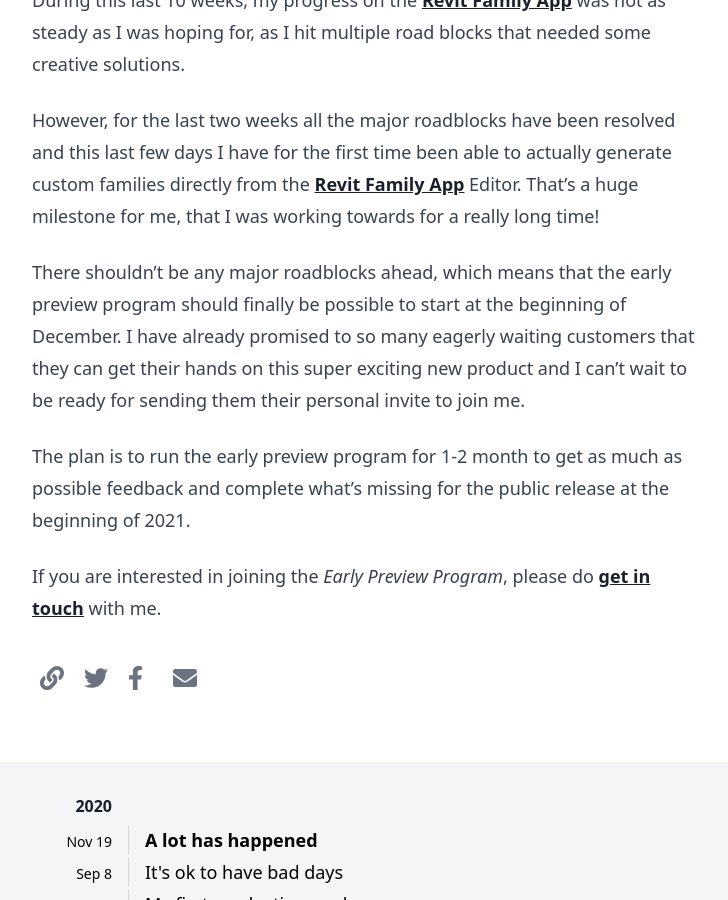
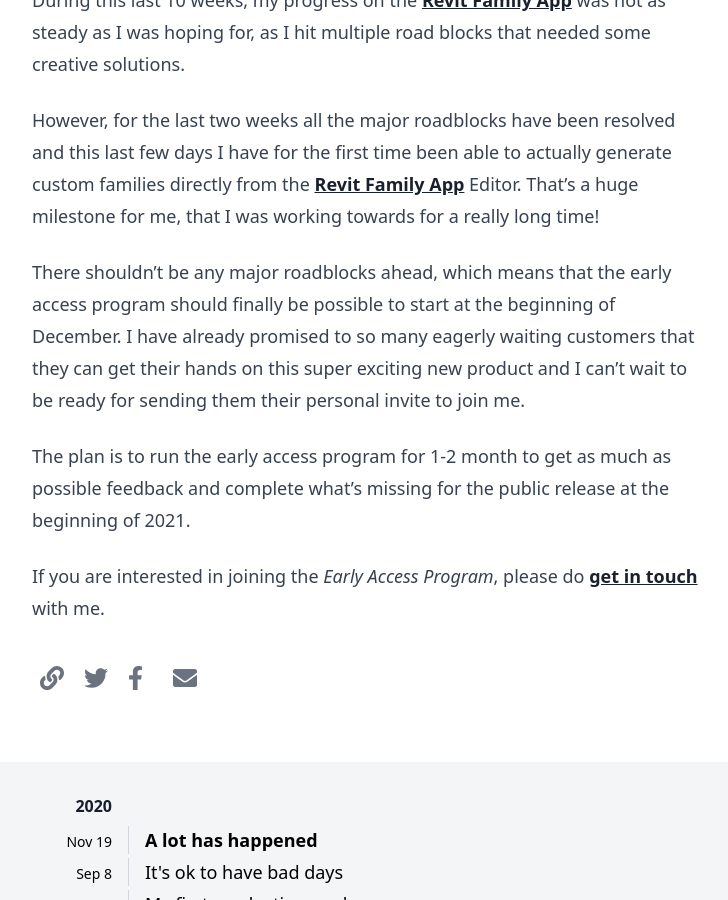
Before and after one commit to mcsdevv/michaelloistl.com, a Jekyll site: the page built from _posts/2020-11-19-a-lot-has-happened.md, in a window 1280 px wide and 900 px high, scrolled down 745 px. Shown: the whole window, without its empty margins (256-984 px from the left). Built offline with Jekyll 4.4.1, drawn with Linux system fonts in a browser that asks for light colours; some web fonts are replaced.

Commit message:
Change early preview to early access

```diff
--- a/_posts/2020-11-19-a-lot-has-happened.md
+++ b/_posts/2020-11-19-a-lot-has-happened.md
@@ -14,8 +15,8 @@
 
 However, for the last two weeks all the major roadblocks have been resolved and this last few days I have for the first time been able to actually generate custom families directly from the [Revit Family App](https://revitfamily.app){:target="_blank"} Editor. That’s a huge milestone for me, that I was working towards for a really long time!
 
-There shouldn’t be any major roadblocks ahead, which means that the early preview program should finally be possible to start at the beginning of December. I have already promised to so many eagerly waiting customers that they can get their hands on this super exciting new product and I can’t wait to be ready for sending them their personal invite to join me.
+There shouldn’t be any major roadblocks ahead, which means that the early access program should finally be possible to start at the beginning of December. I have already promised to so many eagerly waiting customers that they can get their hands on this super exciting new product and I can’t wait to be ready for sending them their personal invite to join me.
 
-The plan is to run the early preview program for 1-2 month to get as much as possible feedback and complete what’s missing for the public release at the beginning of 2021.
+The plan is to run the early access program for 1-2 month to get as much as possible feedback and complete what’s missing for the public release at the beginning of 2021.
 
-If you are interested in joining the *Early Preview Program*, please do [get in touch](mailto:michael@revit-content.com) with me.
+If you are interested in joining the *Early Access Program*, please do [get in touch](mailto:michael@revit-content.com) with me.
```
Also changed, not shown: other parts of _posts/2020-11-19-a-lot-has-happened.md (+2 -1 lines).
